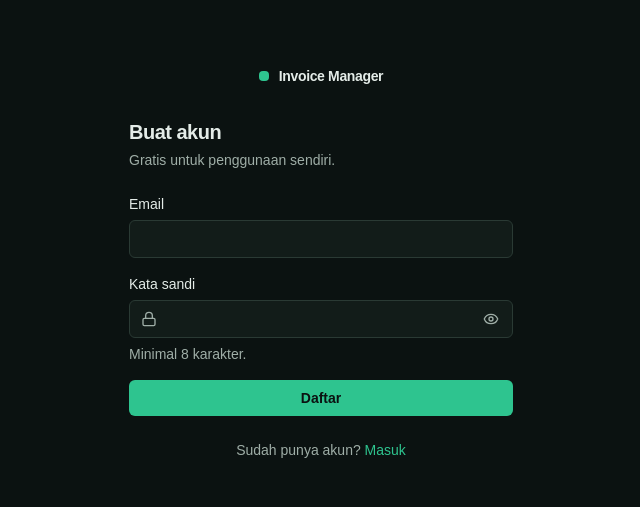
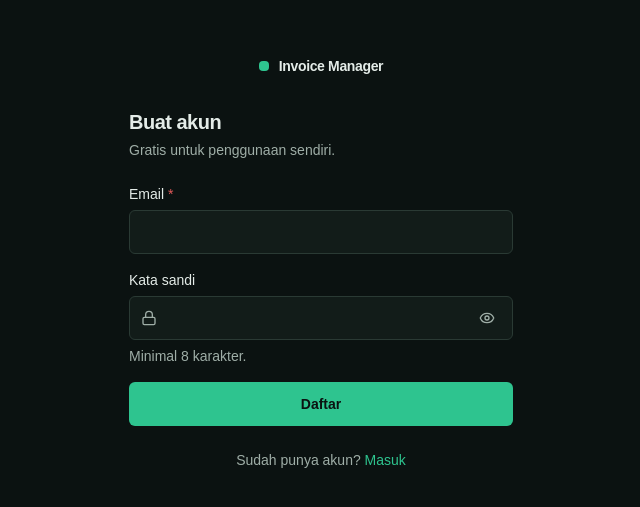
Before and after one commit to Callmerev95/Invoice-Manager, a Next.js app: page /signup in a window 1280 px wide. Shown: the part 137-644 px from the top of the page, without its empty margins (319-959 px from the left). Built offline with nearby package versions, Linux system fonts and the light colour scheme; a web font is replaced by a local one.

Commit message:
fix(ui): fase 3 forms a11y wiring, required mark, target 44px

```diff
--- a/src/components/confirm-action.tsx
+++ b/src/components/confirm-action.tsx
@@ -29,7 +29,7 @@ export function ConfirmAction({
         type="submit"
         className={
           className ??
-          "inline-flex items-center gap-2 rounded-md border border-danger/40 px-3 py-1.5 text-sm text-danger hover:bg-danger/10"
+          "inline-flex min-h-[44px] cursor-pointer items-center gap-2 rounded-md border border-danger/40 px-3 py-1.5 text-sm text-danger hover:bg-danger/10"
         }
       >
         {children}
--- a/src/components/invoice/line-items-editor.tsx
+++ b/src/components/invoice/line-items-editor.tsx
@@ -72,7 +72,7 @@ export function LineItemsEditor({
               onChange={(e) => updateRow(item.key, { description: e.target.value })}
               placeholder="Deskripsi item atau jasa"
               aria-label="Deskripsi"
-              className="w-full rounded-md border border-line bg-surface px-3 py-2 text-sm text-ink placeholder:text-ink-faint focus:border-primary focus:outline-none"
+              className="w-full min-h-[44px] rounded-md border border-line bg-surface px-3 py-2 text-sm text-ink placeholder:text-ink-faint focus:border-primary focus:outline-none"
             />
             <input
               name="item_quantity"
@@ -81,7 +81,7 @@ export function LineItemsEditor({
               inputMode="decimal"
               placeholder="1"
               aria-label="Jumlah"
-              className="w-full rounded-md border border-line bg-surface px-3 py-2 text-right text-sm tabular-nums text-ink placeholder:text-ink-faint focus:border-primary focus:outline-none"
+              className="w-full min-h-[44px] rounded-md border border-line bg-surface px-3 py-2 text-right text-sm tabular-nums text-ink placeholder:text-ink-faint focus:border-primary focus:outline-none"
             />
             <RupiahInput
               name="item_unit_price_rupiah"
@@ -98,7 +98,7 @@ export function LineItemsEditor({
               type="button"
               onClick={() => removeRow(item.key)}
               aria-label="Hapus baris"
-              className="self-center justify-self-end rounded p-1.5 text-ink-faint hover:bg-surface-2 hover:text-danger"
+              className="inline-flex min-h-[44px] min-w-[44px] items-center justify-center self-center justify-self-end rounded p-2 text-ink-faint hover:bg-surface-2 hover:text-danger"
             >
               <Trash2 className="h-4 w-4" aria-hidden />
             </button>
@@ -109,7 +109,7 @@ export function LineItemsEditor({
       <button
         type="button"
         onClick={addRow}
-        className="inline-flex items-center gap-2 rounded-md border border-line-strong px-3 py-1.5 text-sm text-ink hover:bg-surface-2"
+        className="inline-flex min-h-[44px] cursor-pointer items-center gap-2 rounded-md border border-line-strong px-3 py-1.5 text-sm text-ink hover:bg-surface-2"
       >
         <Plus className="h-4 w-4" aria-hidden />
         Tambah baris
--- a/src/components/invoice/rupiah-input.tsx
+++ b/src/components/invoice/rupiah-input.tsx
@@ -75,7 +75,7 @@ export function RupiahInput({
           onValueChange(next.text === "" ? 0 : Number(toDigits(next.text)));
         }}
         className={clsx(
-          "w-full rounded-md border border-line bg-surface px-3 py-2 text-right text-sm tabular-nums text-ink placeholder:text-ink-faint focus:border-primary focus:outline-none",
+          "w-full min-h-[44px] rounded-md border border-line bg-surface px-3 py-2 text-right text-sm tabular-nums text-ink placeholder:text-ink-faint focus:border-primary focus:outline-none",
           className
         )}
       />
--- a/src/components/ui/button.tsx
+++ b/src/components/ui/button.tsx
@@ -20,7 +20,7 @@ export function Button({
   return (
     <button
       className={clsx(
-        "inline-flex items-center justify-center gap-2 rounded-md px-4 py-2 text-sm transition-colors disabled:cursor-not-allowed",
+        "inline-flex cursor-pointer items-center justify-center gap-2 rounded-md px-4 py-2 min-h-[44px] text-sm transition-colors disabled:cursor-not-allowed",
         variants[variant],
         className
       )}
--- a/src/components/ui/input.tsx
+++ b/src/components/ui/input.tsx
@@ -1,8 +1,9 @@
+import { Children, cloneElement, isValidElement } from "react";
 import { clsx } from "clsx";
 import type { ReactNode, SelectHTMLAttributes, TextareaHTMLAttributes } from "react";
 
 const inputClasses =
-  "w-full rounded-md border border-line bg-surface px-3 py-2 text-sm text-ink placeholder:text-ink-faint focus:border-primary focus:outline-none disabled:cursor-not-allowed disabled:opacity-60";
+  "w-full min-h-[44px] rounded-md border border-line bg-surface px-3 py-2 text-sm text-ink placeholder:text-ink-faint focus:border-primary focus:outline-none disabled:cursor-not-allowed disabled:opacity-60";
 
 export function Input({
   className,
@@ -43,18 +44,46 @@ export function Field({
   error?: string;
   children: ReactNode;
 }) {
+  const errorId = `${htmlFor}-error`;
+  const hintId = `${htmlFor}-hint`;
+  const describedBy = [error ? errorId : null, hint && !error ? hintId : null]
+    .filter(Boolean)
+    .join(" ");
+
+  const child = Children.only(children);
+  const childRequired =
+    isValidElement<{ required?: boolean }>(child) && child.props.required === true;
+  const wiredChild =
+    isValidElement<Record<string, unknown>>(child) && describedBy
+      ? cloneElement(child, {
+          "aria-describedby": describedBy,
+          ...(error ? { "aria-invalid": true } : null),
+        })
+      : child;
+
   return (
     <div className="space-y-1.5">
       <label htmlFor={htmlFor} className="block text-sm font-medium text-ink">
         {label}
+        {childRequired ? (
+          <>
+            {" "}
+            <span aria-hidden="true" className="text-danger">
+              *
+            </span>
+            <span className="sr-only">(wajib)</span>
+          </>
+        ) : null}
       </label>
-      {children}
+      {wiredChild}
       {error ? (
-        <p id={`${htmlFor}-error`} className="text-sm text-danger">
+        <p id={errorId} className="text-sm text-danger">
           {error}
         </p>
       ) : hint ? (
-        <p className="text-sm text-ink-muted">{hint}</p>
+        <p id={hintId} className="text-sm text-ink-muted">
+          {hint}
+        </p>
       ) : null}
     </div>
   );
--- a/src/components/ui/password-input.tsx
+++ b/src/components/ui/password-input.tsx
@@ -22,7 +22,7 @@ export function PasswordInput({
         type={visible ? "text" : "password"}
         autoComplete={autoComplete}
         required
-        className="w-full rounded-md border border-line bg-surface py-2 pl-9 pr-9 text-sm text-ink placeholder:text-ink-faint focus:border-primary focus:outline-none"
+        className="w-full min-h-[44px] rounded-md border border-line bg-surface py-2 pl-9 pr-9 text-sm text-ink placeholder:text-ink-faint focus:border-primary focus:outline-none"
       />
       <Lock
         aria-hidden
@@ -32,7 +32,7 @@ export function PasswordInput({
         type="button"
         aria-label={visible ? "Sembunyikan kata sandi" : "Tampilkan kata sandi"}
         onClick={() => setVisible((v) => !v)}
-        className="absolute right-2.5 top-1/2 -translate-y-1/2 rounded p-1 text-ink-muted hover:text-ink"
+        className="absolute right-1 top-1/2 inline-flex min-h-[44px] min-w-[44px] -translate-y-1/2 items-center justify-center rounded p-1 text-ink-muted hover:text-ink"
       >
         {visible ? (
           <EyeOff className="h-4 w-4" aria-hidden />
```
